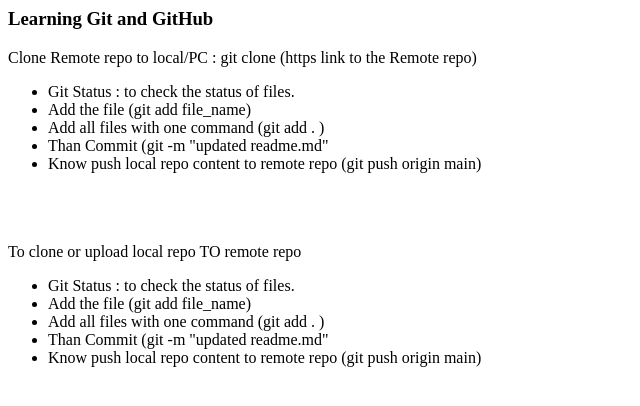
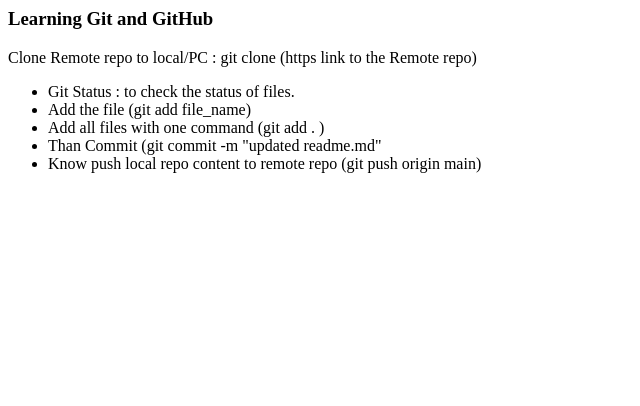
Before and after one commit to m-abdullah-akram/learning-demo, a plain HTML site: page index.html in a window 1280 px wide. Shown: the whole page, without its empty margins (0-640 px from the left). Drawn offline with Linux system fonts and the light colour scheme.

Commit message:
for know final

```diff
--- a/index.html
+++ b/index.html
@@ -5,16 +5,6 @@
     <li>Git Status : to check the status of files.</li>
     <li>Add the file (git add file_name)</li>
     <li>Add all files with one command (git add . )</li>
-    <li>Than Commit (git -m "updated readme.md"</li>
+    <li>Than Commit (git commit -m "updated readme.md"</li>
     <li>Know push local repo content to remote repo (git push origin main)</li>
 </ul>
-
-<br> <br> <br>
-<span> To clone or upload local repo TO remote repo</span>
-<ul>
-    <li>Git Status : to check the status of files.</li>
-    <li>Add the file (git add file_name)</li>
-    <li>Add all files with one command (git add . )</li>
-    <li>Than Commit (git -m "updated readme.md"</li>
-    <li>Know push local repo content to remote repo (git push origin main)</li>
-</ul>
```
